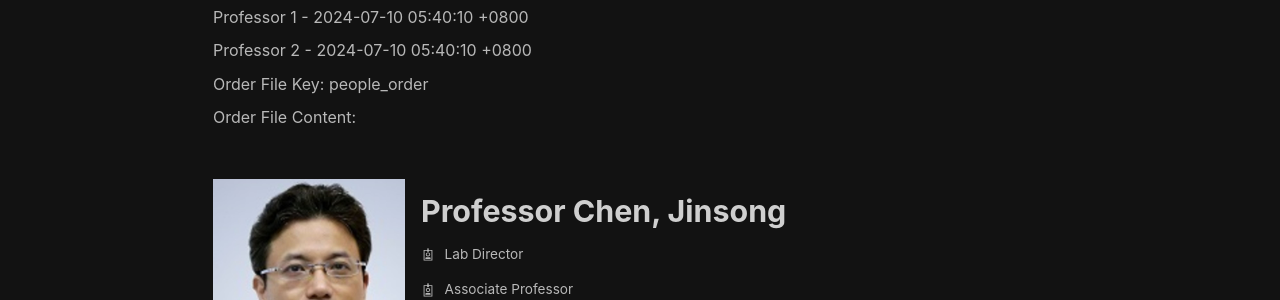
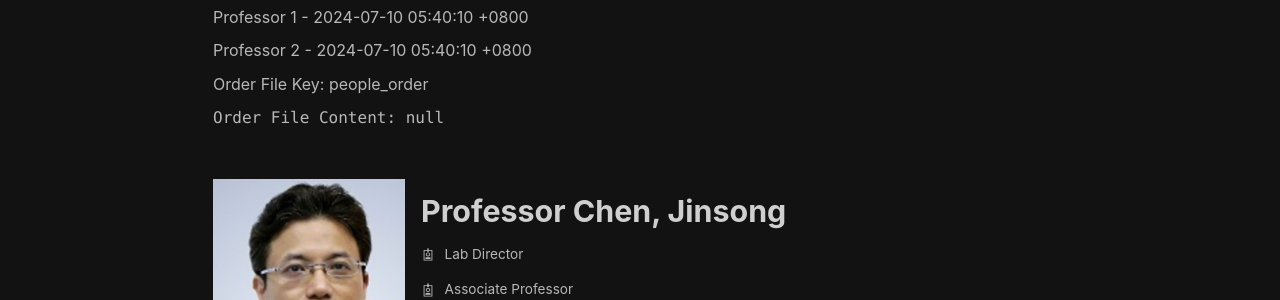
Before and after one commit to psychometrics-ds/psychometrics-ds.github.io, a Jekyll site: the page built from people.md, in a window 1280 px wide. Shown: the part 245-545 px from the top of the page. Built offline with Jekyll 4.4.1, drawn with Linux system fonts in a browser that asks for light colours; nearby versions of some CDN libraries.

```diff
--- a/_layouts/articles.html
+++ b/_layouts/articles.html
@@ -42,10 +42,10 @@ layout: page
   {%- assign _order_file_key = _keys[1] | append: '_order' -%}
   {%- assign _order_file = site[_order_file_key] | default: nil -%}
 
-  <!-- Debug: Print _order_file and its content -->
+  <!-- Debug: Print _order_file_key and _order_file content -->
   {% comment %} DEBUG {% endcomment %}
   <p>Order File Key: {{ _order_file_key }}</p>
-  <p>Order File Content: {{ _order_file }}</p>
+  <pre>Order File Content: {{ _order_file | jsonify }}</pre>
   <!-- End Debug -->
 
   {%- assign _ordered_articles = nil -%}
```
